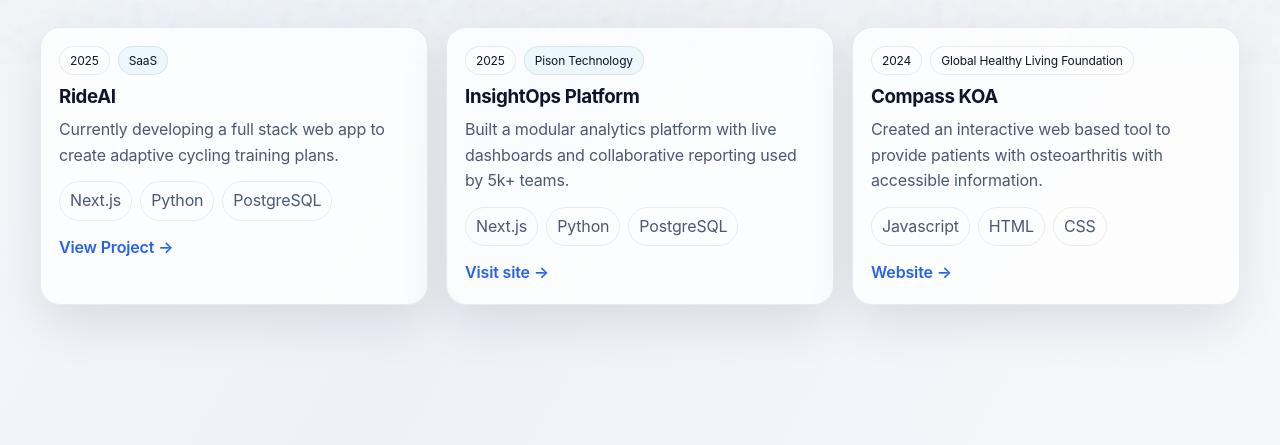
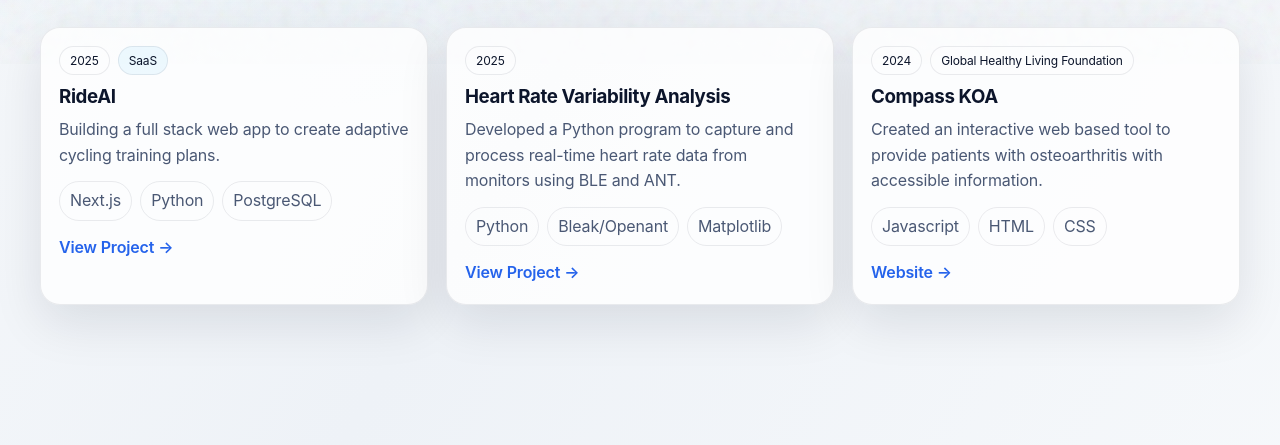
Before and after one commit to OwenCooper33/portfolio, a plain HTML site: page index.html in a window 1280 px wide. Shown: the part 736-1181 px from the top of the page. Drawn offline with Linux system fonts and the light colour scheme.

Commit message:
added links

```diff
--- a/index.html
+++ b/index.html
@@ -82,30 +82,29 @@
           </div>
           <h3>RideAI</h3>
           <p>
-            Currently developing a full stack web app to create adaptive cycling training plans.
+            Building a full stack web app to create adaptive cycling training plans.
           <ul class="pill-list">
             <li>Next.js</li>
             <li>Python</li>
             <li>PostgreSQL</li>
           </ul>
-          <a class="inline-link" href="#" target="_blank" rel="noreferrer">View Project →</a>
+          <a class="inline-link" href="https://github.com/OwenCooper33/trainer-platform" target="_blank" rel="noreferrer">View Project →</a>
         </article>
 
         <article class="card reveal">
           <div class="card__header">
             <span class="chip">2025</span>
-            <span class="chip chip--soft">Pison Technology</span>
           </div>
-          <h3>InsightOps Platform</h3>
+          <h3>Heart Rate Variability Analysis</h3>
           <p>
-            Built a modular analytics platform with live dashboards and collaborative reporting used by 5k+ teams.
+            Developed a Python program to capture and process real-time heart rate data from monitors using BLE and ANT.
           </p>
           <ul class="pill-list">
-            <li>Next.js</li>
             <li>Python</li>
-            <li>PostgreSQL</li>
+            <li>Bleak/Openant</li>
+            <li>Matplotlib</li>
           </ul>
-          <a class="inline-link" href="#" target="_blank" rel="noreferrer">Visit site →</a>
+          <a class="inline-link" href="https://github.com/OwenCooper33/HRDataCollection" target="_blank" rel="noreferrer">View Project →</a>
         </article>
 
         <article class="card reveal">
```
